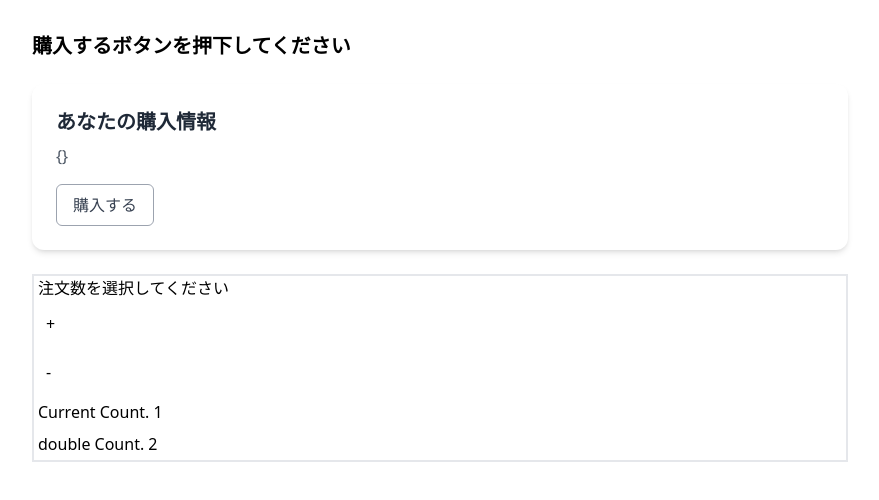
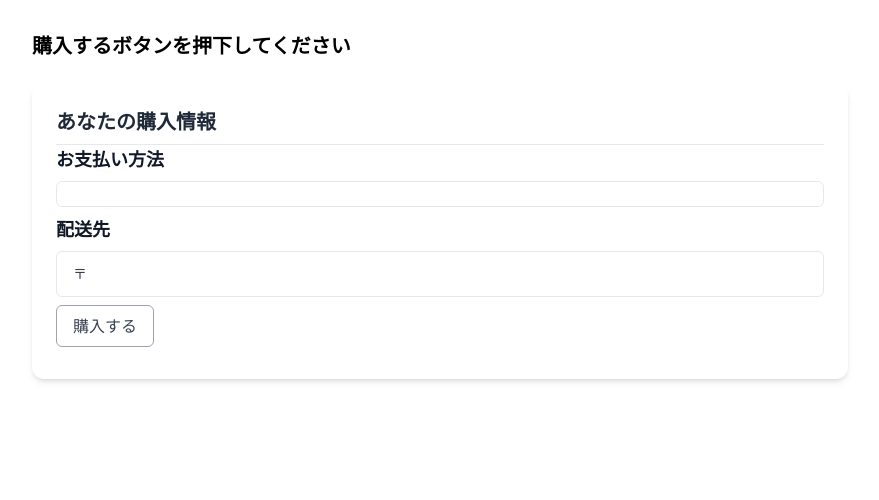
Before and after one commit to Ryu114-Sato/Nuxt-Project-1, a Nuxt app: page / in a window 1280 px wide. Shown: the top 500 px of the page, without its empty margins (200-1079 px from the left). Built offline with nearby package versions, Linux system fonts and the light colour scheme.

Commit message:
Upload NAGISA-PROJECT .

```diff
--- a/app/components/ModalNew.vue
+++ b/app/components/ModalNew.vue
@@ -1,17 +1,13 @@
 <template>
   <div v-if="modelValue" class="fixed inset-0 z-50">
-    <!-- overlay -->
     <div class="absolute inset-0 bg-black/50" @click="onBackdrop" />
 
-    <!-- panel wrapper -->
     <div class="absolute inset-0 flex items-center justify-center p-4">
-      <!-- panel（スクショ準拠：白・角丸・薄いボーダー・影） -->
       <div
         class="w-full max-w-2xl rounded-lg border border-gray-200 bg-white shadow-lg"
         role="dialog"
         aria-modal="true"
       >
-        <!-- header：左にタイトル、右に× -->
         <div class="flex items-center justify-between border-b px-6 py-4">
           <h2 class="text-base font-semibold text-gray-900">
             <slot name="title">購入内容確認</slot>
@@ -42,7 +38,6 @@
           <slot />
         </div>
 
-        <!-- actions：縦積み（上：主ボタン、下：アウトライン） -->
         <div class="px-6 pb-6">
           <slot name="actions">
             <div class="grid gap-3">
@@ -98,11 +93,11 @@ const close = (st: string) => {
   emit("update:modelValue", false);
 };
 
-function onBackdrop() {
+const onBackdrop = () => {
   if (props.closeOnBackdrop !== false) {
     close("cancel");
   }
-}
+};
 /*
 function onKey(e: KeyboardEvent) {
   if (e.key === "Escape" && props.modelValue) {
--- a/app/composables/user.ts
+++ b/app/composables/user.ts
@@ -1,17 +1,32 @@
 import { defineStore } from "pinia";
+import { OrderInputSchema, type OrderInput } from "~/composables/order";
 
 export const useUserInfoStore = defineStore("user", {
   state: () => {
-    return { userInfo: {} };
+    return {
+      userInfo: {
+        firstName: "",
+        lastName: "",
+        phoneNumber: "",
+        postalCode: "",
+        address1: "",
+        address2: "",
+        address3: "",
+        prefecture: "",
+      } as OrderInput,
+    };
   },
   getters: {},
   actions: {
-    upDataInfo(info: {}) {
-      console.log(`user.ts_info:${info}`);
-      this.userInfo = info;
+    setUserInfo(payload: Partial<OrderInput>) {
+      console.log(`user.ts_info:${payload}`);
+      this.userInfo = { ...this.userInfo, ...payload };
     },
-    initUserInfo() {
-      this.userInfo = {};
+    setField<K extends keyof OrderInput>(key: K, value: OrderInput[K]) {
+      this.userInfo[key] = value;
     },
+    // initUserInfo() {
+    //   this.userInfo = {};
+    // },
   },
 });
--- a/app/pages/index.vue
+++ b/app/pages/index.vue
@@ -1,34 +1,75 @@
 <template>
   <div class="p-8 space-y-6">
-    <h2 class="text-xl font-semibold">
-      <NuxtLink to="/purchase">購入するボタンを押下してください</NuxtLink>
+    <h2 v-show="getUserInfo.prefecture === ''" class="text-xl font-semibold">
+      購入するボタンを押下してください
+    </h2>
+    <h2 v-show="!(getUserInfo.prefecture === '')" class="text-xl font-semibold">
+      購入が完了しました！
     </h2>
     <div class="bg-white p-6 rounded-xl shadow-md">
       <h2 class="text-xl font-semibold text-gray-800 mb-2">あなたの購入情報</h2>
-      <p class="text-gray-600 mb-4">{{ getUserInfo }}</p>
+      <hr />
+      <div>
+        <div class="space-y-2 text-sm">
+          <h3 class="text-lg font-semibold text-gray-900">お支払い方法</h3>
+
+          <div :class="ModalClass">
+            {{ getUserInfo.prefecture }}
+          </div>
+          <h3 class="text-lg font-semibold text-gray-900">配送先</h3>
+          <div :class="ModalClass">
+            <p>
+              <span class="font-bold"></span>{{ getUserInfo.lastName }}
+              {{ getUserInfo.firstName }}
+            </p>
+            <p>
+              <span class="font-medium"></span>{{ getUserInfo.phoneNumber }}
+            </p>
+            <p>
+              <span class="font-medium">〒</span>{{ getUserInfo.postalCode }}
+            </p>
+            <p><span class="font-medium"></span>{{ getUserInfo.address1 }}</p>
+          </div>
+        </div>
+      </div>
+
       <!-- Outline -->
+
+      <div>
         <button
+          v-show="getUserInfo.prefecture === ''"
           @click="goToPurchase()"
-        class="border border-gray-400 text-gray-700 font-medium px-4 py-2 rounded-md hover:bg-gray-100 transition"
+          :class="btnClass"
         >
           購入する
         </button>
       </div>
-    <div class="border-2">
-      <label class="p-1">注文数を選択してください</label>
-      <p><button class="p-3" @click="incrementPinia">+</button></p>
-      <button class="p-3" @click="decrementPinia">-</button>
-      <p class="p-1">Current Count. {{ store.count }}</p>
-      <p class="p-1">double Count. {{ doubleValue }}</p>
+      <div>
+        <button
+          v-show="!(getUserInfo.prefecture === '')"
+          @click="goToPurchase()"
+          :class="btnClass"
+        >
+          購入情報を編集する
+        </button>
+      </div>
     </div>
   </div>
 </template>
 
 <script setup lang="ts">
-import { computed } from "vue";
+import { computed, ref } from "vue";
 import { useRouter, useRoute } from "vue-router";
 import { useCounterStore } from "@/composables/index";
 import { useUserInfoStore } from "@/composables/user";
+
+const ModalClass = ref(
+  "rounded-md border border-gray-200 bg-white px-4 py-3 text-sm text-gray-700"
+);
+
+const btnClass = ref(
+  "border border-gray-400 text-gray-700 font-medium px-4 py-2 my-2 rounded-md hover:bg-green-200 transition"
+);
 
 const router = useRouter();
 const route = useRoute();
--- a/app/pages/purchase.vue
+++ b/app/pages/purchase.vue
@@ -7,6 +7,9 @@
       <div class="border border-gray-200 bg-white/80 p-5 md:p-6">
         <div class="border text-orange-300 p-3 bg-orange-50">
           ※配送先住所に誤りがある場合は、住所不明のため配送不可となります。送付先ご住所。郵便番号に誤りがないか十分にご確認をお願いいたします。
+        </div>
+        <div class="text-red-500 font-medium py-5" v-show="validateMsg">
+          ※必須項目を全て入力してください
         </div>
         <div class="text-xs md:text-sm">
           <div class="mb-1 flex gap-2 py-2">
@@ -57,7 +60,7 @@
             <label class="text-gray-400">都道府県</label>
             <label class="text-red-500 font-medium"> 必須 </label>
           </div>
-          <select v-model="userInfo.address1" id="pref">
+          <select v-model="userInfo.address1" id="pref" :class="selectClass">
             <option disabled value="">東京</option>
             <option v-for="(name, code) in todoData" :key="code" :value="code">
               {{ name }}
@@ -176,12 +179,12 @@
     - MSG もどこかに定数として置いておく
 
 */
-import { ref, reactive, watch, watchEffect, computed } from "vue";
+import { ref, reactive, isRef, watchEffect, computed } from "vue";
 import axios from "axios";
-import { z } from "zod";
 import { OrderInputSchema, type OrderInput } from "~/composables/order";
 import ModalNew from "@/components/ModalNew.vue";
 import { useRouter } from "vue-router";
+import { useUserInfoStore } from "@/composables/user";
 const userInfo = reactive<OrderInput>({
   firstName: "",
   lastName: "",
@@ -199,6 +202,10 @@ const inputClass = ref(
 
 const labelClass = ref(
   "flex items-center gap-3 border border-gray-300 px-4 py-3 hover:border-indigo-400 transition"
+);
+
+const selectClass = ref(
+  "block rounded-md border border-gray-300 px-3 py-2 placeholder-gray-400 hover:border-indigo-400 transition"
 );
 
 const btnClass = ref(
@@ -226,6 +233,7 @@ const radio = ref("クレジットカード(Visa,MasterCard,JCB, American Expres
 API取得して表示するのか? > 都道府県のデータはNuxt Contentで静的データを読み込むのか？
 */
 const todoData = ref(null);
+const validateMsg = ref(false);
 
 const url = ref(`https://madefor.github.io/jisx0401/api/v1/jisx0401-ja.json`);
 try {
@@ -237,16 +245,30 @@ try {
   console.log("e" + e);
 }
 console.log("todata is:" + JSON.stringify(todoData.value));
-
+const hasBlankUserInfo = (userInfo: OrderInput): boolean => {
+  // 空文字 or 空白のみを空扱いにする場合は trim()
+  return (Object.values(userInfo) as unknown[]).some(
+    (v) => String(v ?? "").trim() === ""
+  );
+};
 let ModalFlg = ref<boolean>(false);
 const goPurchaseDetails = () => {
-  ModalFlg.value = true;
-  console.log(`goPurchaseDetails_ModalFlg:${ModalFlg}`);
+  if (hasBlankUserInfo(userInfo)) {
+    validateMsg.value = true;
+    console.log("hasBlankUserInfo(userInfo)", hasBlankUserInfo(userInfo));
+    return;
+  } else {
+    ModalFlg.value = true;
+    console.log(`goPurchaseDetails_ModalFlg:${ModalFlg}`);
+  }
 };
+const store = useUserInfoStore();
+const validate = () => {};
+const router = useRouter();
 
-const router = useRouter();
 const onConfirm = () => {
   console.log("onConfirmが押下されました");
+  store.setUserInfo(userInfo);
   router.push("/");
 };
 
```
Lines whose indentation alone changed are shown as unchanged.
